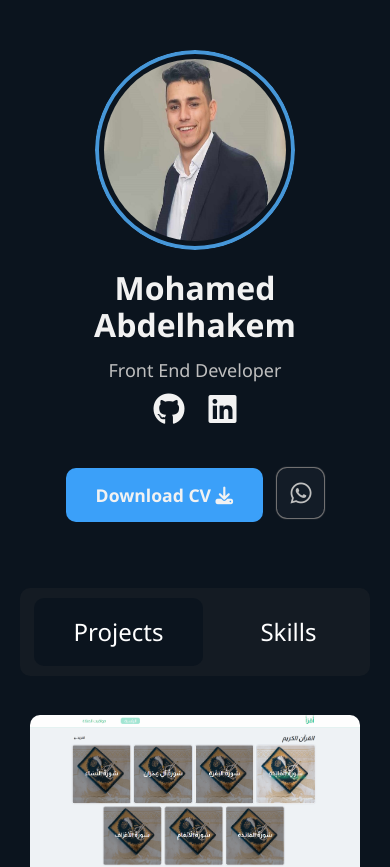
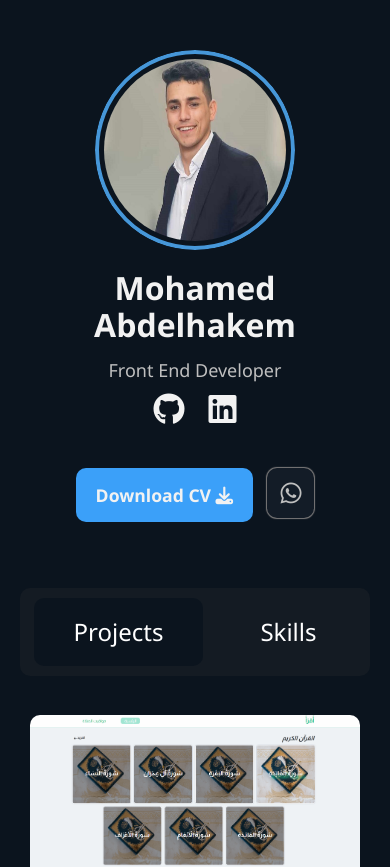
Before and after one commit to MohamedAbdelhakem17/portfolio, a plain HTML site: page index.html in a window 390 px wide. Shown: the top 867 px of the page. Drawn offline with nearby package versions, Linux system fonts and the light colour scheme.

Commit message:
Update main.css

```diff
--- a/css/main.css
+++ b/css/main.css
@@ -302,4 +302,7 @@ a {
   }
   .content .select-option {
     width: 350px; }
+
+  .header .container .contact a:first-child {
+    padding: 15px 20px; }
 }
```
